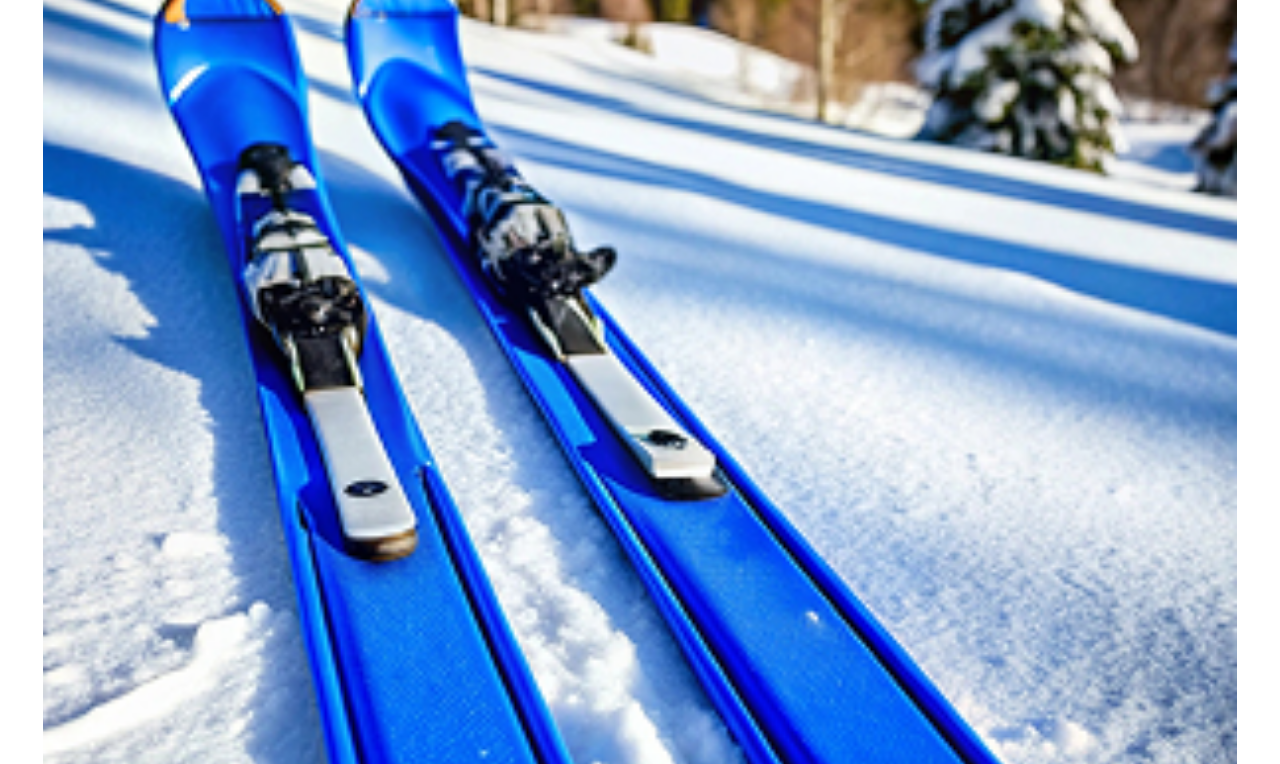
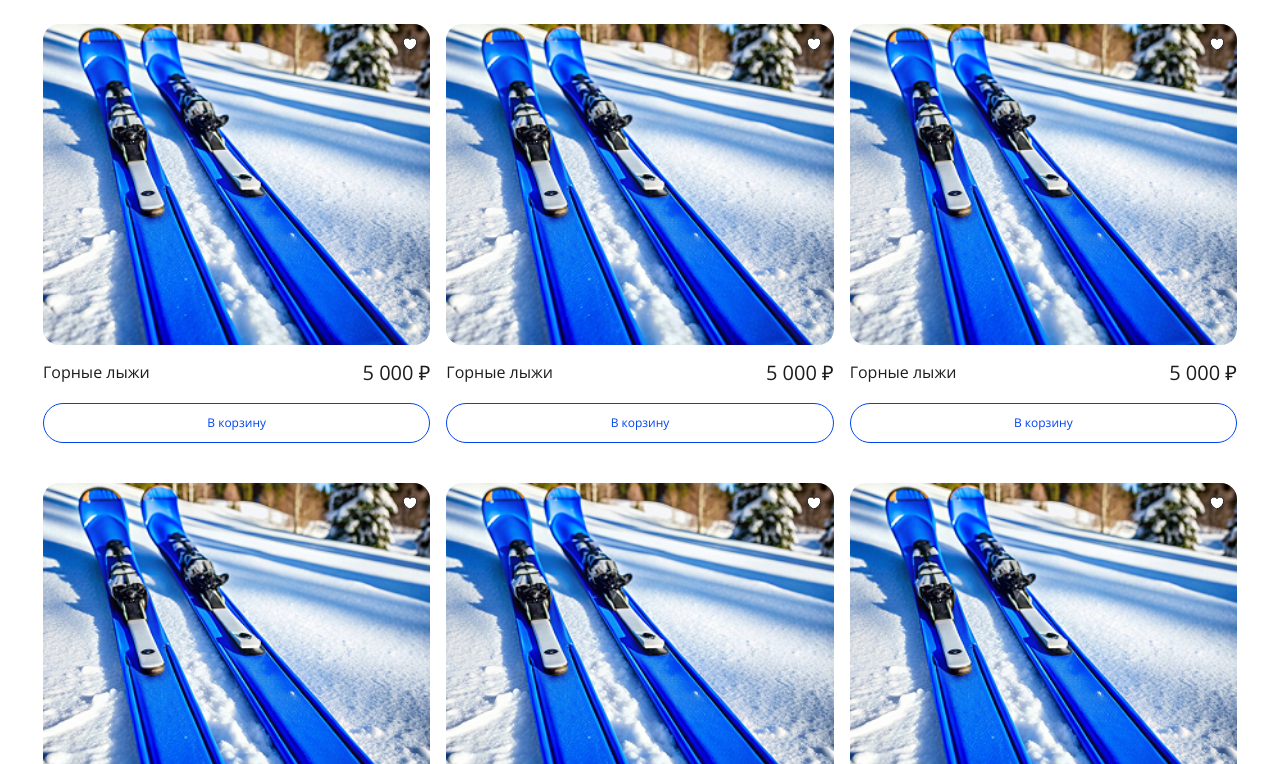
Before and after one commit to Bisquitman/ski-people, a website built with Vite: page index.html in a window 1280 px wide. Shown: the part 336-1100 px from the top of the page. Built offline with nearby package versions, Linux system fonts and the light colour scheme.

Commit message:
goods css

```diff
--- a/src/styles/goods.scss
+++ b/src/styles/goods.scss
@@ -1,12 +1,43 @@
 .goods {
+  padding-bottom: 40px;
+
+  @media (min-width: 1024px) {
+    padding-bottom: 60px;
+  }
+
   // .goods__container
   &__container {
   }
   // .goods__title
   &__title {
+    font-family: "Inter", sans-serif;
+    font-weight: 900;
+    font-size: 24px;
+    margin-bottom: 1em;
+
+    @media (min-width: 768px) {
+      font-size: 32px;
+    }
+
+    @media (min-width: 1024px) {
+      margin-bottom: 1.25em;
+    }
   }
   // .goods__list
   &__list {
+    display: grid;
+    grid-template-columns: repeat(auto-fit, minmax(140px, 1fr));
+    gap: 32px 8px;
+
+    @media (min-width: 768px) {
+      grid-template-columns: repeat(auto-fit, minmax(230px, 1fr));
+      column-gap: 10px;
+    }
+
+    @media (min-width: 1024px) {
+      grid-template-columns: repeat(auto-fit, minmax(302px, 1fr));
+      gap: 40px 16px;
+    }
   }
   // .goods__item
   &__item {
```
